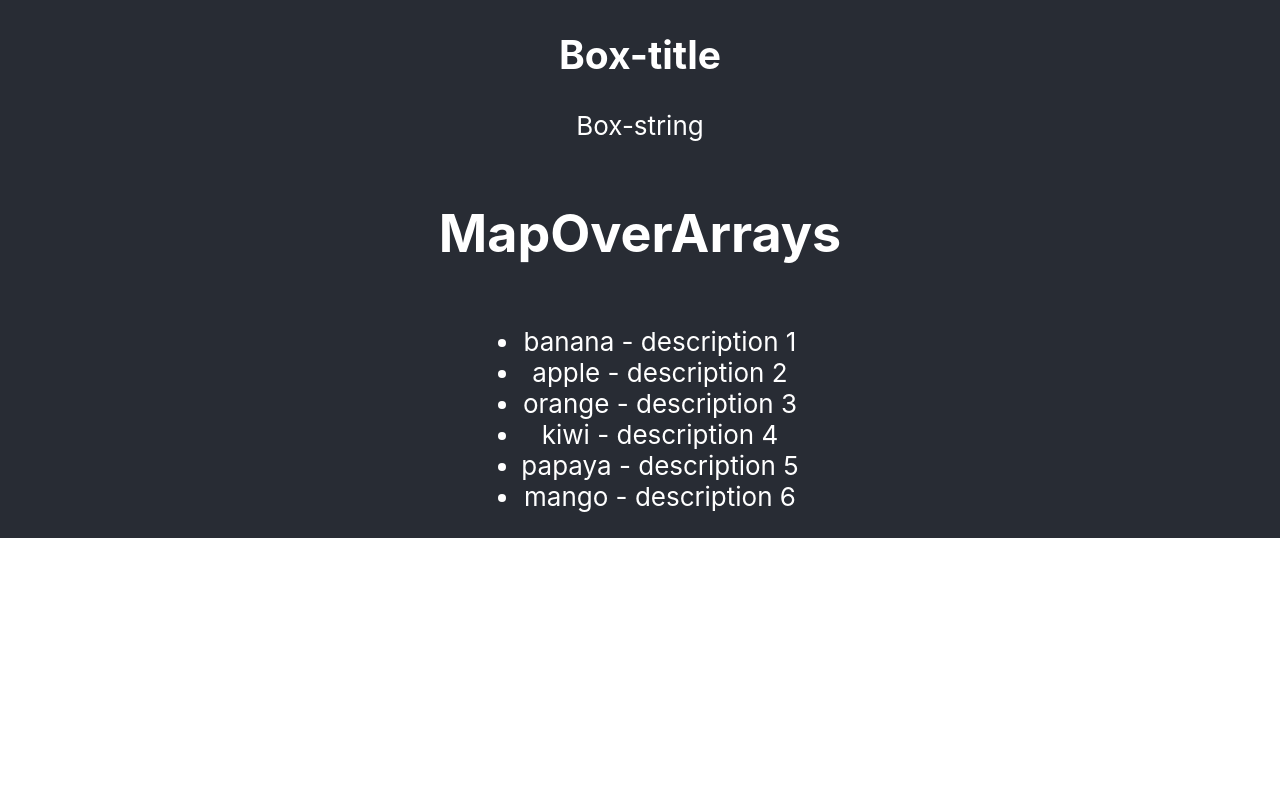
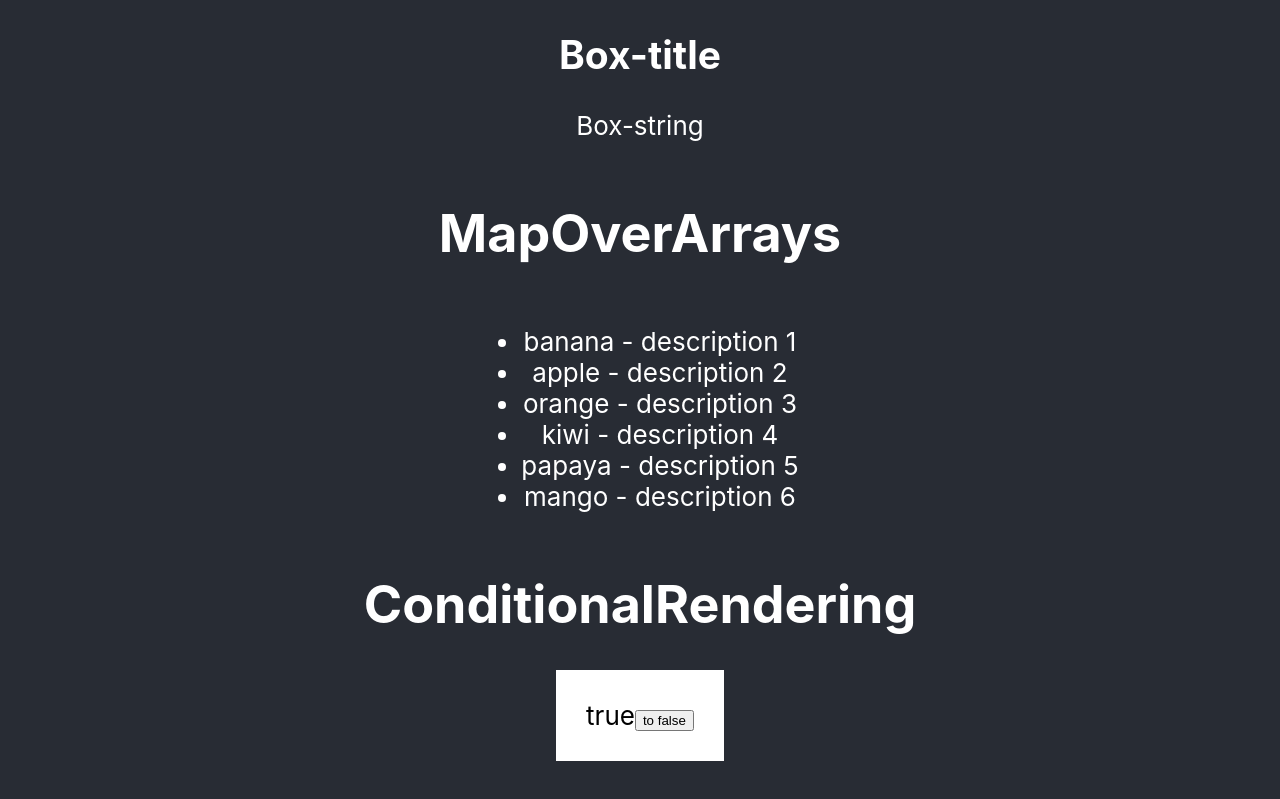
Before and after one commit to OleksiiPro1/components, a React (Create React App) app: page / in a window 1280 px wide. Shown: the part 412-1211 px from the top of the page. Before the commit the page ends 950 px from the top, so only its background shows below. Built offline with nearby package versions, Linux system fonts and the light colour scheme.

Commit message:
ConditionalRendering

```diff
--- a/package.json
+++ b/package.json
@@ -3,6 +3,7 @@
   "version": "0.1.0",
   "private": true,
   "dependencies": {
+    "@emotion/react": "^11.10.4",
     "@testing-library/jest-dom": "^5.16.5",
     "@testing-library/react": "^13.4.0",
     "@testing-library/user-event": "^13.5.0",
--- a/src/App.js
+++ b/src/App.js
@@ -1,4 +1,5 @@
 import './App.css';
+import ConditionalRendering from './components/ConditionalRendering';
 import MapOverArrays from './components/MapOverArrays';
 import ShowAndDestruct from './components/ShowAndDestruct';
 import UpdatedTitle from './components/UpdatedTitle';
@@ -13,6 +14,10 @@ function App() {
         <ShowAndDestruct />
         <h1>MapOverArrays</h1>
         <MapOverArrays />
+        <h1>ConditionalRendering</h1>
+        <ConditionalRendering />
+        <br />
+        <br />
       </header>
     </div>
   );
--- a/src/components/ConditionalRendering.js
+++ b/src/components/ConditionalRendering.js
@@ -1,3 +1,41 @@
+/** @jsxImportSource @emotion/react */
+import { css } from '@emotion/react';
+import { useState } from 'react';
+
+const falseDiv = css`
+  background-color: black;
+  color: white;
+  padding: 30px;
+`;
+const trueDiv = css`
+  background-color: white;
+  color: black;
+  padding: 30px;
+`;
 export default function ConditionalRendering() {
-  return <div></div>;
+  const [condition, setCondition] = useState(true);
+
+  if (condition) {
+    return (
+      <div css={trueDiv}>
+        true
+        <button onClick={() => setCondition(false)}>to false</button>
+      </div>
+    );
+  } else {
+    return (
+      <div css={falseDiv}>
+        false
+        <button onClick={() => setCondition(true)}>to true</button>
+      </div>
+    );
+  }
+  // return (
+  //   <div>
+  //     {condition ? 'true' : 'false'}{' '}
+  //     <button onClick={() => setCondition(!condition)}>
+  //       {condition ? 'false' : 'true'}
+  //     </button>
+  //   </div>
+  // );
 }
```
Also changed, not shown: 1 other file (tests, documents, lock files or other folders).
